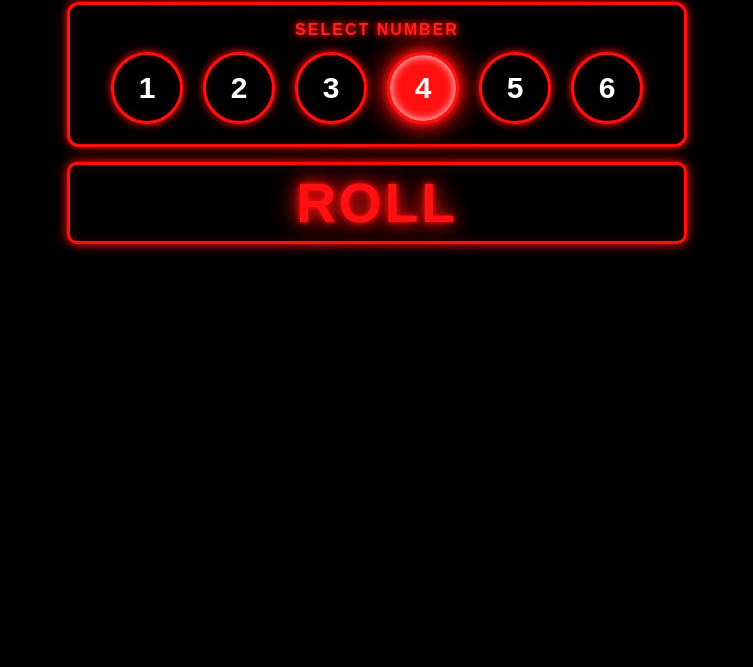
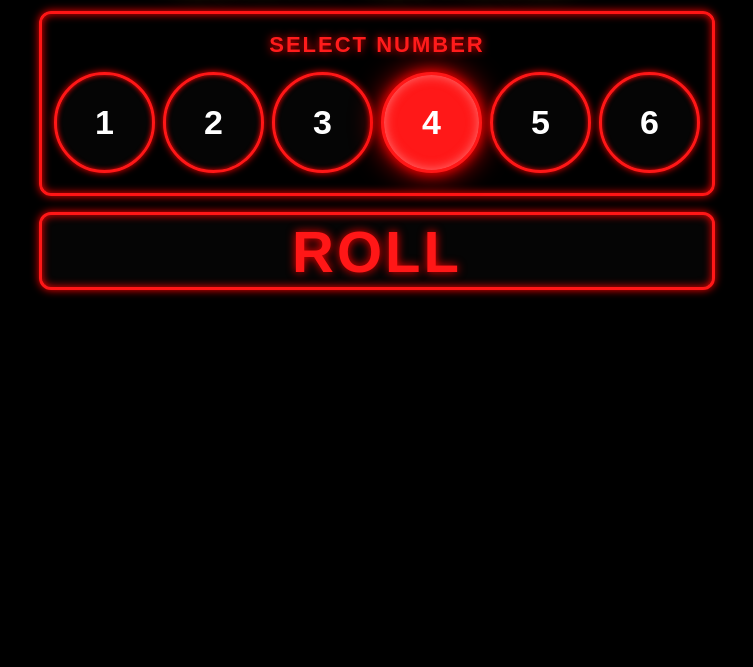
Before and after one commit to Erdem736/ekyteam, a plain HTML site: page index.html in a window 1280 px wide. Shown: the part 133-800 px from the top of the page, without its empty margins (263-1016 px from the left). Drawn offline with Linux system fonts and the light colour scheme.

Commit message:
Refactor CSS for improved layout and styling

```diff
--- a/style.css
+++ b/style.css
@@ -9,107 +9,80 @@ body {
     padding: 0;
     width: 100%;
     min-height: 100%;
+    background: #000;
+    color: #fff;
+    font-family: Arial, sans-serif;
 }
 
 body {
-    background: #000;
-    color: #fff;
-    font-family: Arial, Helvetica, sans-serif;
+    min-height: 100vh;
+    display: flex;
+    justify-content: center;
     overflow-x: hidden;
 }
 
 .game {
-    width: 100%;
-    max-width: 650px;
-    margin: 0 auto;
-    padding: 25px 15px 50px;
-    text-align: center;
+    width: min(94vw, 700px);
+    min-height: 100vh;
+    padding: 35px 12px 60px;
+    display: flex;
+    flex-direction: column;
+    align-items: center;
 }
 
-/* =========================
-   BAŞLIK
-========================= */
-
 .title {
-    margin: 10px 0 18px;
-    font-size: clamp(48px, 12vw, 82px);
-    line-height: 1;
+    margin: 0 0 18px;
+    color: #ff4a00;
+    font-size: clamp(42px, 11vw, 78px);
     font-weight: 900;
     letter-spacing: 4px;
-    color: #ff6500;
-
+    text-align: center;
     text-shadow:
-        0 0 5px #ff6500,
-        0 0 12px #ff6500,
-        0 0 25px #ff3300,
-        0 0 45px #ff2200;
+        0 0 8px #ff2200,
+        0 0 20px #ff2200,
+        0 0 40px #ff6600;
 }
-
-/* =========================
-   SAYI ALANI
-========================= */
 
 .number-box {
     width: 100%;
-    padding: 16px 10px 20px;
-
-    border: 3px solid #ff1010;
+    border: 3px solid #ff1515;
     border-radius: 12px;
-
-    background: #000;
-
+    padding: 18px 12px 20px;
     box-shadow:
-        0 0 7px #ff1010,
-        0 0 18px rgba(255, 0, 0, 0.25),
-        inset 0 0 12px rgba(255, 0, 0, 0.15);
+        0 0 8px #ff0000,
+        inset 0 0 8px #ff0000;
 }
 
 .number-title {
-    margin-bottom: 13px;
-
-    color: #ff2222;
-    font-size: 16px;
+    margin-bottom: 14px;
+    color: #ff1c1c;
+    font-size: clamp(15px, 3.5vw, 22px);
     font-weight: 900;
     letter-spacing: 2px;
-
-    text-shadow:
-        0 0 5px #ff1010,
-        0 0 12px #ff1010;
+    text-align: center;
+    text-shadow: 0 0 8px #ff0000;
 }
 
 .numbers {
-    display: flex;
-    justify-content: center;
-    align-items: center;
-    gap: clamp(7px, 3vw, 20px);
+    width: 100%;
+    display: grid;
+    grid-template-columns: repeat(6, 1fr);
+    gap: 8px;
 }
 
 .number-btn {
-    width: clamp(52px, 11vw, 72px);
-    height: clamp(52px, 11vw, 72px);
-
-    padding: 0;
-
-    border: 3px solid #ff1010;
+    aspect-ratio: 1;
+    border: 3px solid #ff1717;
     border-radius: 50%;
-
-    background: #000;
-    color: #fff;
-
-    font-size: clamp(20px, 5vw, 30px);
+    background: #050505;
+    color: white;
+    font-size: clamp(20px, 5vw, 34px);
     font-weight: 900;
-
     cursor: pointer;
-
     box-shadow:
-        0 0 7px #ff1010,
-        0 0 15px rgba(255, 0, 0, 0.3),
-        inset 0 0 8px rgba(255, 0, 0, 0.2);
-
-    transition:
-        transform 0.15s ease,
-        background 0.15s ease,
-        box-shadow 0.15s ease;
+        0 0 7px #ff0000,
+        inset 0 0 5px #ff0000;
+    transition: 0.15s ease;
 }
 
 .number-btn:active {
@@ -117,48 +90,33 @@ body {
 }
 
 .number-btn.selected {
-    background: #ff1010;
-
+    background: #ff1818;
     color: #fff;
-
     box-shadow:
-        0 0 8px #ff1010,
-        0 0 20px #ff1010,
-        0 0 35px rgba(255, 0, 0, 0.8),
-        inset 0 0 10px #fff;
+        0 0 12px #ff0000,
+        0 0 30px #ff0000,
+        inset 0 0 12px #ff7777;
 }
-
-/* =========================
-   ROLL BUTONU
-========================= */
 
 .roll-btn {
     width: 100%;
-    height: 82px;
-
-    margin-top: 15px;
-
-    border: 3px solid #ff1010;
-    border-radius: 10px;
-
-    background: #000;
-    color: #ff1111;
-
-    font-size: clamp(35px, 8vw, 55px);
+    min-height: 78px;
+    margin-top: 16px;
+    border: 3px solid #ff1717;
+    border-radius: 12px;
+    background: #050505;
+    color: #ff1717;
+    font-size: clamp(38px, 9vw, 58px);
     font-weight: 900;
     letter-spacing: 3px;
+    cursor: pointer;
+    text-shadow: 0 0 10px #ff0000;
+    box-shadow:
+        0 0 8px #ff0000,
+        inset 0 0 8px #ff0000;
+    transition: 0.15s ease;
+}
 
-    cursor: pointer;
-
-    text-shadow:
-        0 0 5px #ff1010,
-        0 0 15px #ff1010,
-        0 0 30px #ff1010;
-
-    box-shadow:
-        0 0 8px #ff1010,
-        0 0 18px rgba(255, 0, 0, 0.3),
-        inset 0 0 12px rgba(255, 0, 0, 0.2);
-
-    transition:
-        transform 0.12s ease,
+.roll-btn:active {
+    transform: scale(0.98);
+    background: #
```
